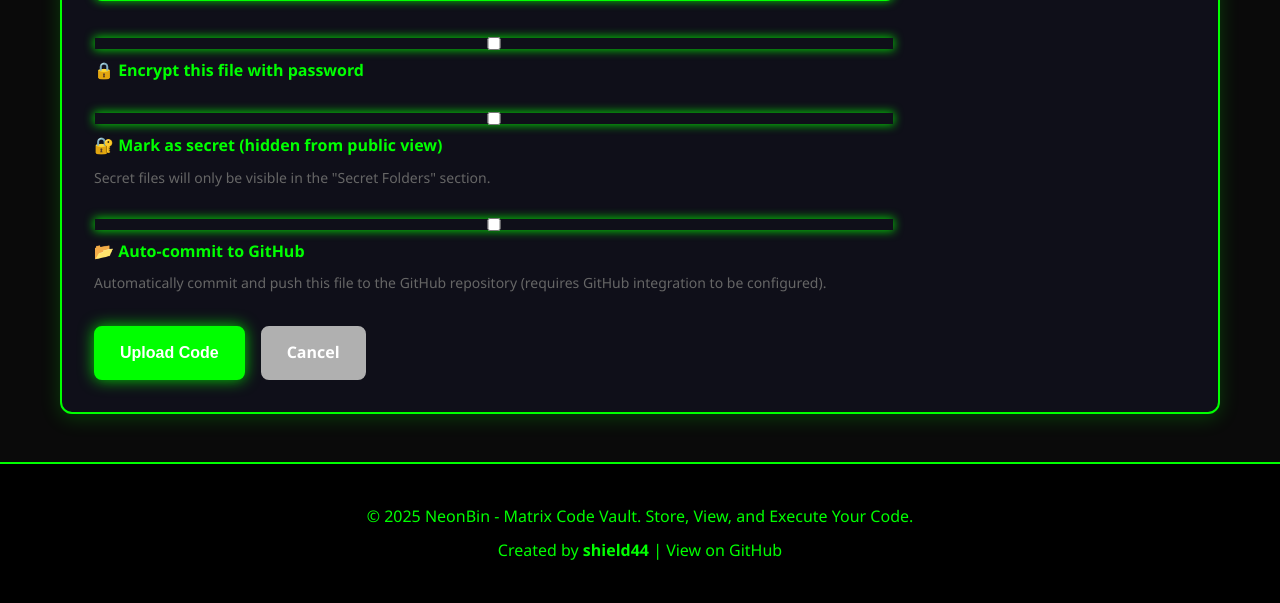
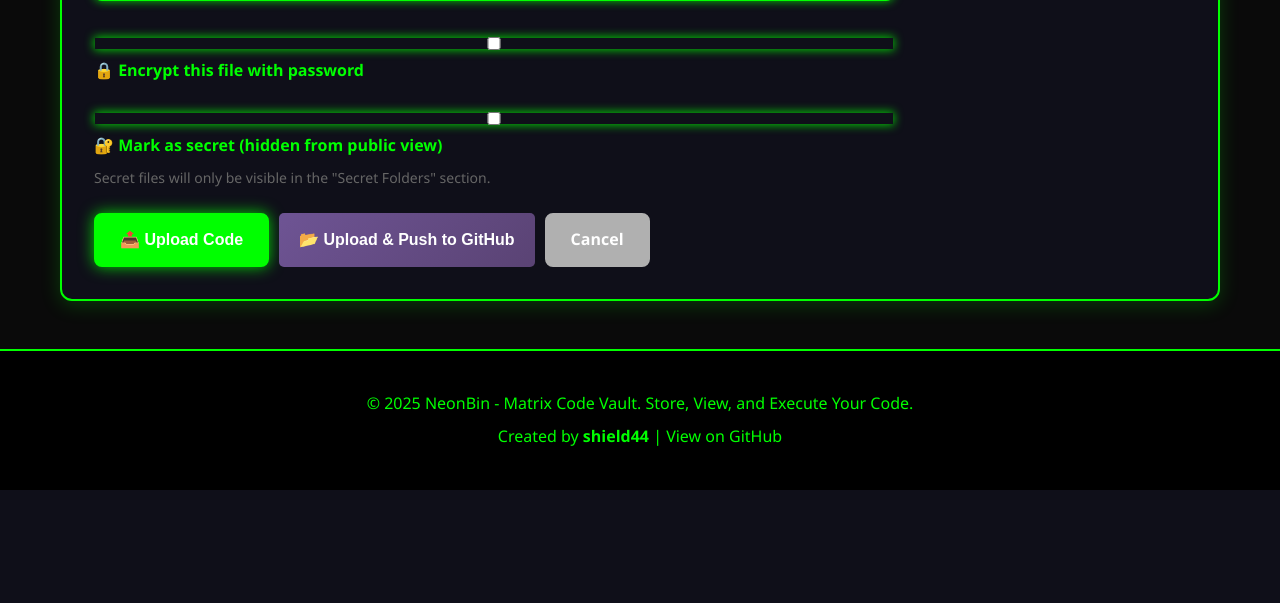
Before and after one commit to shield44-project/pastebins, a Flask app: page /upload in a window 1280 px wide. Shown: the part 1031-1634 px from the top of the page. After the commit the page ends 1521 px from the top, so only its background shows below. Run offline with Flask 3, Linux system fonts and the light colour scheme.

Commit message:
Replace auto-commit checkbox with separate upload buttons
Co-authored-by: shield44 <80821792+shield44@users.noreply.github.com>

```diff
--- a/app.py
+++ b/app.py
@@ -946,7 +946,9 @@ def upload_code():
             encrypt = request.form.get('encrypt') == 'on'
             password = request.form.get('password', '')
             is_secret = request.form.get('is_secret') == 'on'
-            auto_commit_github = request.form.get('auto_commit_github') == 'on'
+            # Check which submit button was clicked
+            submit_action = request.form.get('submit_action', 'upload')
+            auto_commit_github = (submit_action == 'upload_github')
 
             if not language or language not in LANGUAGES:
                 return jsonify({'error': 'Invalid language'}), 400
@@ -1145,7 +1147,9 @@ def upload_files():
         encrypt = request.form.get('encrypt') == 'on'
         password = request.form.get('password', '')
         is_secret = request.form.get('is_secret') == 'on'
-        auto_commit_github = request.form.get('auto_commit_github') == 'on'
+        # Check which submit button was clicked
+        submit_action = request.form.get('submit_action', 'upload')
+        auto_commit_github = (submit_action == 'upload_github')
 
         if not language or language not in LANGUAGES:
             return jsonify({'error': 'Invalid language'}), 400
--- a/templates/upload.html
+++ b/templates/upload.html
@@ -77,18 +77,15 @@
             <p class="help-text">Secret files will only be visible in the "Secret Folders" section.</p>
         </div>
 
-        <!-- GitHub Auto-Commit Option -->
-        <div class="form-group">
-            <label>
-                <input type="checkbox" name="auto_commit_github" id="auto_commit_github">
-                📂 Auto-commit to GitHub
-            </label>
-            <p class="help-text">Automatically commit and push this file to the GitHub repository (requires GitHub integration to be configured).</p>
-        </div>
         {% endif %}
 
         <div class="form-actions">
-            <button type="submit" class="btn btn-primary">{% if edit_mode %}💾 Save Changes{% else %}Upload Code{% endif %}</button>
+            {% if edit_mode %}
+            <button type="submit" class="btn btn-primary">💾 Save Changes</button>
+            {% else %}
+            <button type="submit" name="submit_action" value="upload" class="btn btn-primary">📤 Upload Code</button>
+            <button type="submit" name="submit_action" value="upload_github" class="btn btn-github">📂 Upload & Push to GitHub</button>
+            {% endif %}
             <a href="{% if edit_mode %}{{ url_for('view_code', language=language, code_id=code_id) }}{% else %}/{% endif %}" class="btn btn-secondary">Cancel</a>
         </div>
     </form>
@@ -138,17 +135,10 @@
             <p class="help-text">Secret files will only be visible in the "Secret Folders" section.</p>
         </div>
 
-        <!-- GitHub Auto-Commit Option -->
-        <div class="form-group">
-            <label>
-                <input type="checkbox" name="auto_commit_github" id="auto_commit_github_files">
-                📂 Auto-commit to GitHub
-            </label>
-            <p class="help-text">Automatically commit and push these files to the GitHub repository (requires GitHub integration to be configured).</p>
-        </div>
 
         <div class="form-actions">
-            <button type="submit" class="btn btn-primary">Upload Files</button>
+            <button type="submit" name="submit_action" value="upload" class="btn btn-primary">📤 Upload Files</button>
+            <button type="submit" name="submit_action" value="upload_github" class="btn btn-github">📂 Upload Files & Push to GitHub</button>
             <a href="/" class="btn btn-secondary">Cancel</a>
         </div>
     </form>
@@ -247,6 +237,33 @@
     border-radius: 4px;
     font-size: 14px;
 }
+
+.btn-github {
+    background: linear-gradient(135deg, #6e5494, #5a4374);
+    color: white;
+    padding: 10px 20px;
+    border: none;
+    border-radius: 5px;
+    cursor: pointer;
+    font-size: 16px;
+    font-weight: 600;
+    transition: all 0.3s;
+    text-decoration: none;
+    display: inline-block;
+}
+
+.btn-github:hover {
+    background: linear-gradient(135deg, #5a4374, #4a3364);
+    transform: translateY(-2px);
+    box-shadow: 0 4px 12px rgba(110, 84, 148, 0.4);
+}
+
+.form-actions {
+    display: flex;
+    gap: 10px;
+    flex-wrap: wrap;
+    margin-top: 20px;
+}
 </style>
 
 <script>
```
Also changed, not shown: index.html (+15 -9 lines).
